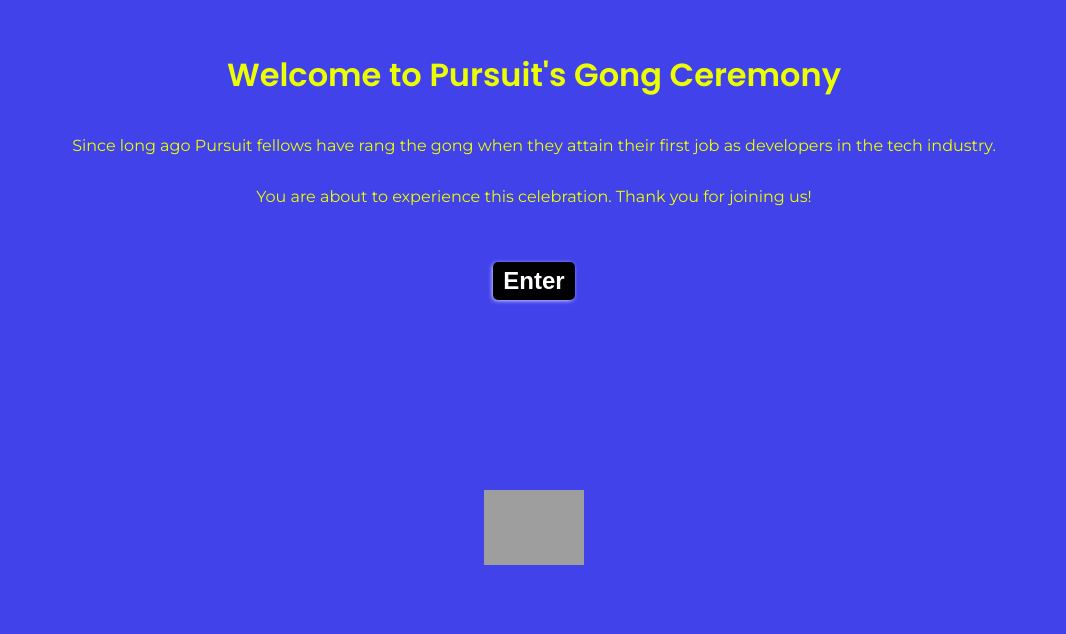
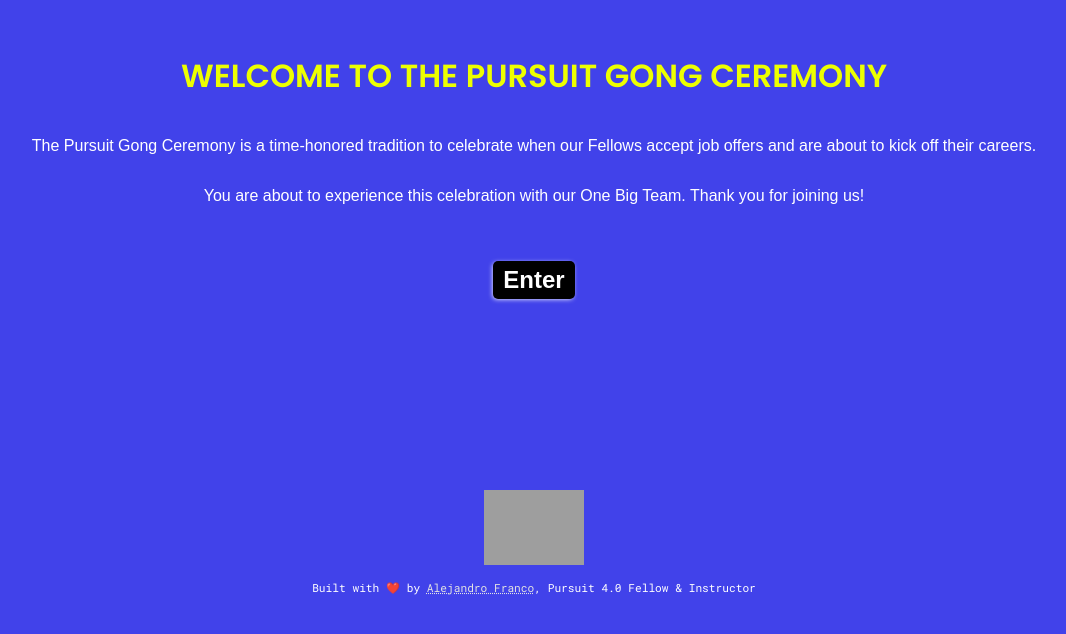
Before and after one commit to Henrynunez112/Pursuit-Gong, a website: page public/index.html in a window 1280 px wide. Shown: the part 160-794 px from the top of the page, without its empty margins (106-1172 px from the left). Drawn offline with Linux system fonts and the light colour scheme; grey boxes are pictures that could not be loaded; a script that the page names is missing; a web font is replaced by a local one.

Commit message:
Start following Pursuit style guidelines

```diff
--- a/public/index.html
+++ b/public/index.html
@@ -4,8 +4,10 @@
     <head>
         <meta charset="UTF-8">
         <meta name="viewport" content="width=device-width, initial-scale=1.0">
-        <title>Ring a Gong</title>
+        <title>Pursuit Gong</title>
         <link rel="stylesheet" href="/stylesheets/style.css">
+        <link rel="stylesheet" href="https://use.typekit.net/frf0pgw.css">
+        <link rel='stylesheet' href='https://fonts.googleapis.com/css?family=Roboto+Mono' type='text/css'>
         <script src="https://cdn.jsdelivr.net/gh/mathusummut/confetti.js/confetti.min.js"></script>
         <script>confetti.start()</script>
     </head>
@@ -14,11 +16,9 @@
         <div id="container">
             <div id="welcome-screen">
                 <div class="content">
-                    <h1>Welcome to Pursuit's Gong Ceremony</h1>
-                    <p>Since long ago Pursuit fellows have rang the gong when they attain their first job as developers
-                        in
-                        the tech industry.</p>
-                    <p>You are about to experience this celebration. Thank you for joining us!</p>
+                    <h1>Welcome to the Pursuit Gong Ceremony</h1>
+                    <p>The Pursuit Gong Ceremony is a time-honored tradition to celebrate when our Fellows accept job offers and are about to kick off their careers.</p>
+                    <p>You are about to experience this celebration with our One Big Team. Thank you for joining us!</p>
                     <button class="btn" id="start">Enter</button>
                 </div>
             </div>
@@ -31,9 +31,8 @@
                 </div>
             </div>
             <div class="footer">
-                <img id="pursuit-logo"
-                    src="https://images.squarespace-cdn.com/content/5b50ebb7e749401857e16f2f/1533931951492-G6NADOBZ39AI754BPBFJ/pursuit-white.png?content-type=image%2Fpng"
-                    alt="pursuit-logo" />
+                <img id="pursuit-logo" src="https://images.squarespace-cdn.com/content/5b50ebb7e749401857e16f2f/1533931951492-G6NADOBZ39AI754BPBFJ/pursuit-white.png?content-type=image%2Fpng" alt="pursuit-logo" />
+                <p>Built with ❤️ by <a href="https://alejandrofran.co">Alejandro Franco</a>, Pursuit 4.0 Fellow & Instructor</p>
             </div>
 
 
--- a/public/stylesheets/style.css
+++ b/public/stylesheets/style.css
@@ -7,19 +7,25 @@
     background-color: #4142EA;
     overflow: hidden;
     height: 100vh;
+    color:  #ffffff;
 }
 
 h1 {
     font-family: 'Poppins', sans-serif;
 }
 
-p {
-    font-family: 'Montserrat', sans-serif;
+#welcome-screen p {
+    font-family: 'proxima nova', sans-serif;
 }
 
 #welcome-screen {
     display: flex;
     flex-direction: column;
+}
+
+#welcome-screen h1 {
+    text-transform: uppercase;
+    color: #EDFF00;
 }
 
 #img-gong {
@@ -35,6 +41,20 @@
     text-align: center;
 }
 
+.footer p {
+    font-family: 'Roboto Mono', monospace;
+    font-size: .7em;
+}
+
+.footer p a {
+    color: #E3E3E3;
+    text-decoration: underline;
+    text-decoration-style: dotted;
+}
+.footer p a:hover {
+    color: #EDFF00;
+
+}
 #img-gong:hover {
     cursor: url('/images/small-bat.png'), pointer;
 }
@@ -55,7 +75,6 @@
 #container {
     height: inherit;
     background-color: #4142EA;
-    color: #EBFF01;
 }
 
 .btn {
```
